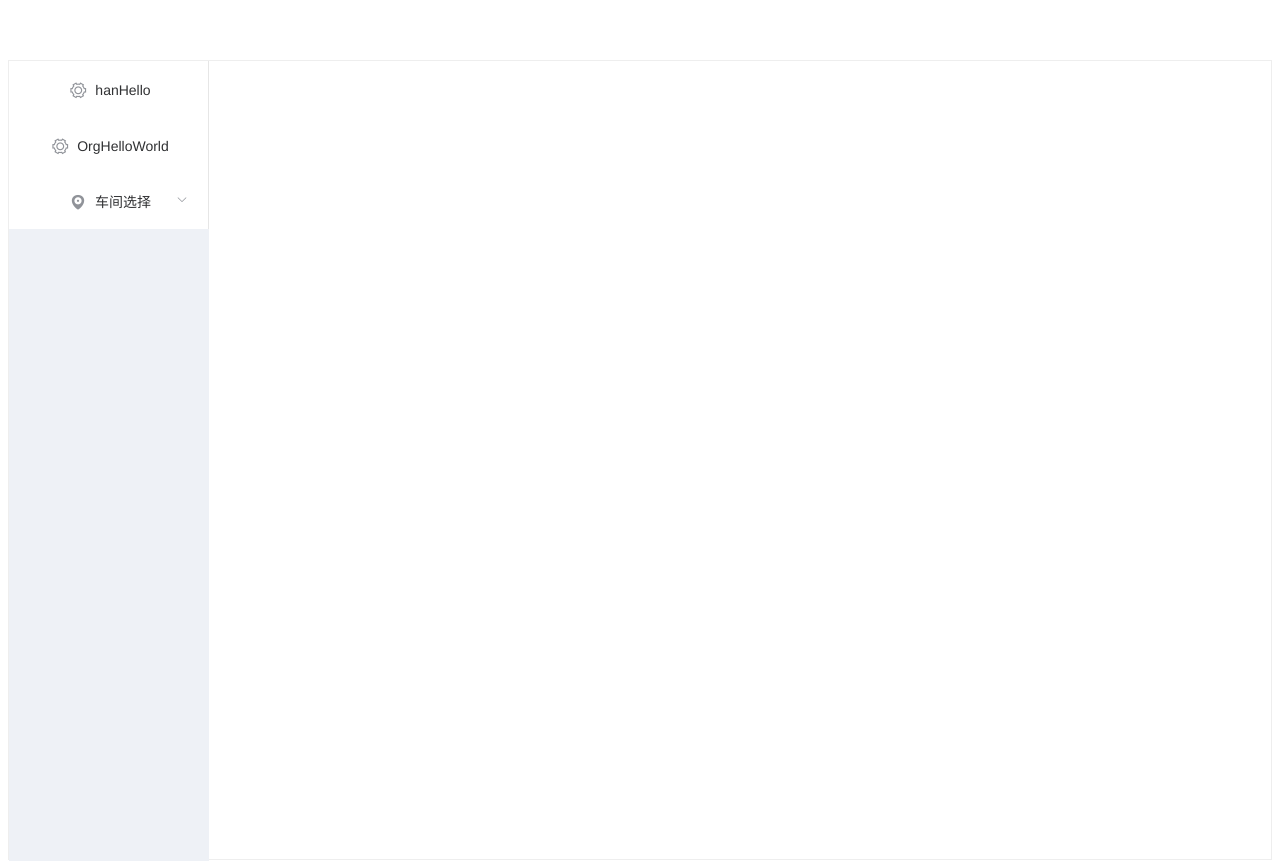
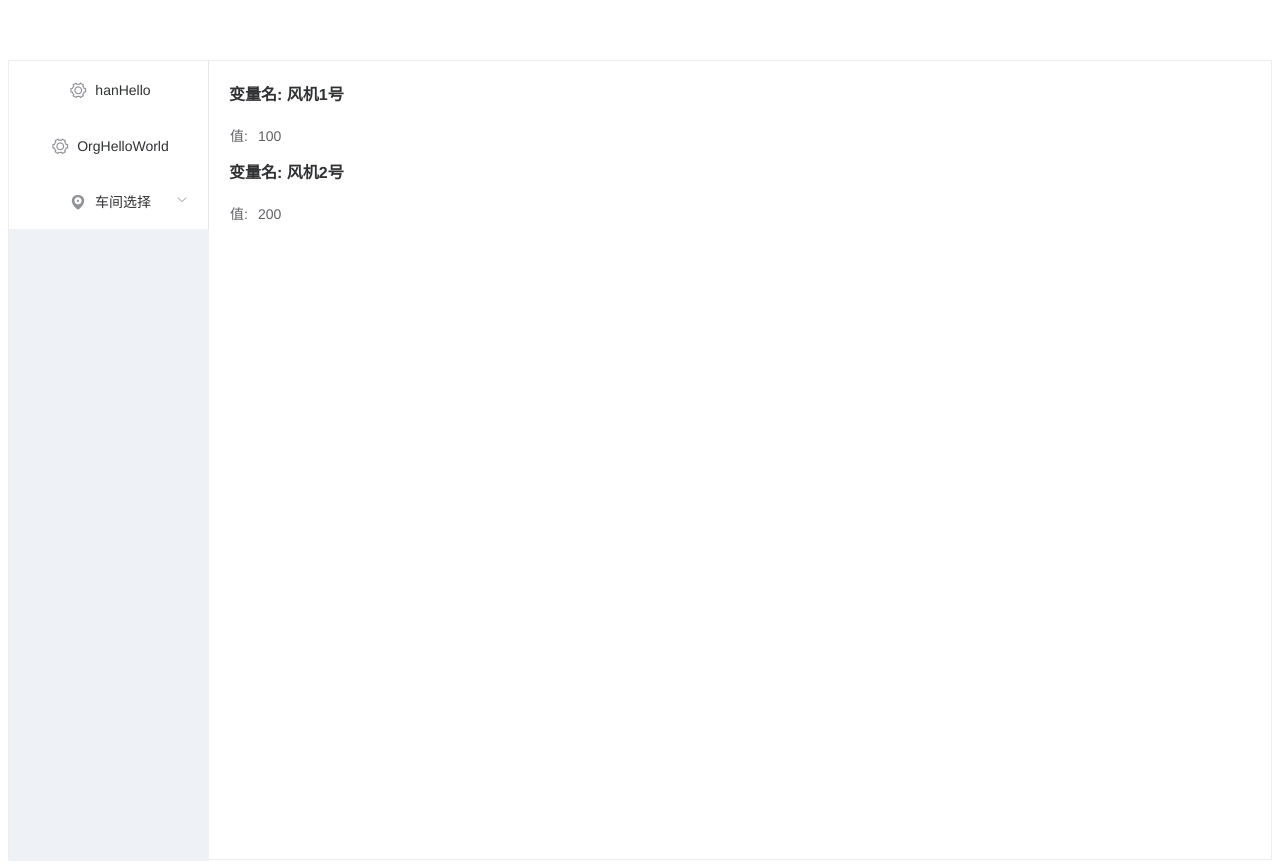
Before and after one commit to TheLastMorty/Vue_demo, a Vue app in the folder demo1/: page /#/Variable in a window 1280 px wide. Built offline with nearby package versions, Linux system fonts and the light colour scheme.

Commit message:
变量管理

```diff
--- a/demo1/src/components/AsideNavigation.vue
+++ b/demo1/src/components/AsideNavigation.vue
@@ -8,7 +8,7 @@
       <NavigationItem NavigationName="OrgHelloWorld" to="Org" index=2></NavigationItem>
     </el-menu>
     <el-menu>
-      <SubNavigation></SubNavigation>
+      <SubNavigation index=3></SubNavigation>
     </el-menu>
   </el-aside>
 </template>
--- a/demo1/src/components/NavigationItem.vue
+++ b/demo1/src/components/NavigationItem.vue
@@ -20,7 +20,10 @@ export default {
       navigate(){
         // console.log("router push 被调用了",this.to)
           this.$router.push({
-            name:this.to
+            name:this.to,
+            query:{
+              name:this.NavigationName
+            }
           }
         )
       }
--- a/demo1/src/components/SubNavigation.vue
+++ b/demo1/src/components/SubNavigation.vue
@@ -5,8 +5,8 @@
         <span>车间选择</span>
       </template>
       <el-menu-item-group>
-        <NavigationItem v-for="(item,sub_index) in items"
-          :index=sub_index :NavigationName=item.name :to=item.to :key=sub_index
+        <NavigationItem v-for="item in items "
+           :NavigationName=item.name :to=item.to :key=item.index
         >
         </NavigationItem>
 
@@ -30,7 +30,7 @@ export default {
     components: { NavigationItem },
     beforeMount(){
       // 发送ajax请求获取items
-      this.items=[{name:"Han",to:"Han"},{name:"Org",to:"Org"}]
+      this.items=[{name:"Han",to:"Han",index:1},{name:"Org",to:"Org",index:2},{name:"车间1",to:"Variable",index:3}]
     }
 }
 </script>
--- /dev/null
+++ b/demo1/src/components/VariableCard.vue
@@ -0,0 +1,32 @@
+<template>
+    <div>
+      <el-descriptions :title="'变量名:  '+this.name">
+        <el-descriptions-item label="值">
+          {{ this.value }}
+        </el-descriptions-item>
+      </el-descriptions>
+    </div>
+</template>
+<script>
+export default {
+   data() {
+      return {
+      }
+   },
+   created(){
+   },
+   computed:{
+   },
+   methods:{
+   },
+   beforeMount(){
+    console.log("变量名"+this.name)
+
+    console.log("变量名"+this.value)
+   },
+   props:["name","value"]
+}
+</script>
+<style lang="scss" scoped>
+
+</style>
--- /dev/null
+++ b/demo1/src/components/VariableManagement.vue
@@ -0,0 +1,35 @@
+<template>
+    <div>
+      <VariableCard v-for="variable in variables"
+      :key=variable.index :name=variable.name :value=variable.value
+      />
+    </div>
+</template>
+<script>
+
+import VariableCard from './VariableCard.vue';
+
+export default {
+   data() {
+      return {
+        variables:[]
+      }
+   },
+   created(){
+   },
+   computed:{
+   },
+   methods:{
+   },
+   components:{VariableCard},
+   props:["name"],
+   beforeMount(){
+    console.log(this.name)
+    // 发送ajax请求获取对应变量域的所有变量值，并且启动一个定时器，动态地更新变量值
+    this.variables=[{name:"风机1号",value:100,index:1},{name:"风机2号",value:200,index:2}]
+   }
+}
+</script>
+<style lang="scss" scoped>
+
+</style>
--- a/demo1/src/router/index.js
+++ b/demo1/src/router/index.js
@@ -1,6 +1,8 @@
 import VueRouter from "vue-router"
 import HanHelloWorld from "../components/HanHelloWorld"
 import HelloWorld from "../components/HelloWorld"
+import VariableManagement from "../components/VariableManagement"
+
 
 const originalPush = VueRouter.prototype.push
 
@@ -19,6 +21,12 @@ export default new VueRouter({
             path:"/Org",
             name:"Org",
             component:HelloWorld
+        },
+        {
+          path:"/Variable",
+          name:"Variable",
+          component:VariableManagement,
+          props: route => ({ name: route.query.name })
         }
 
     ]
```
